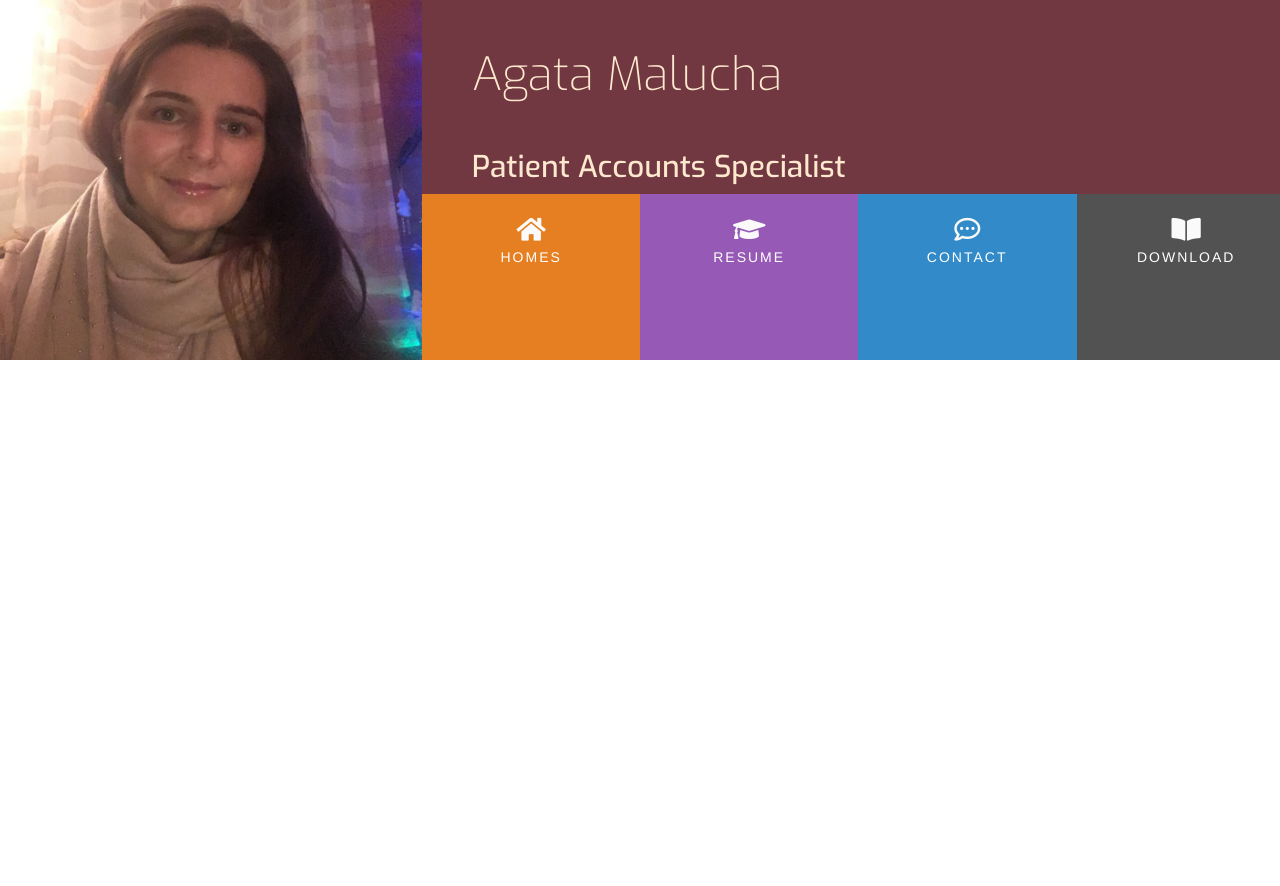
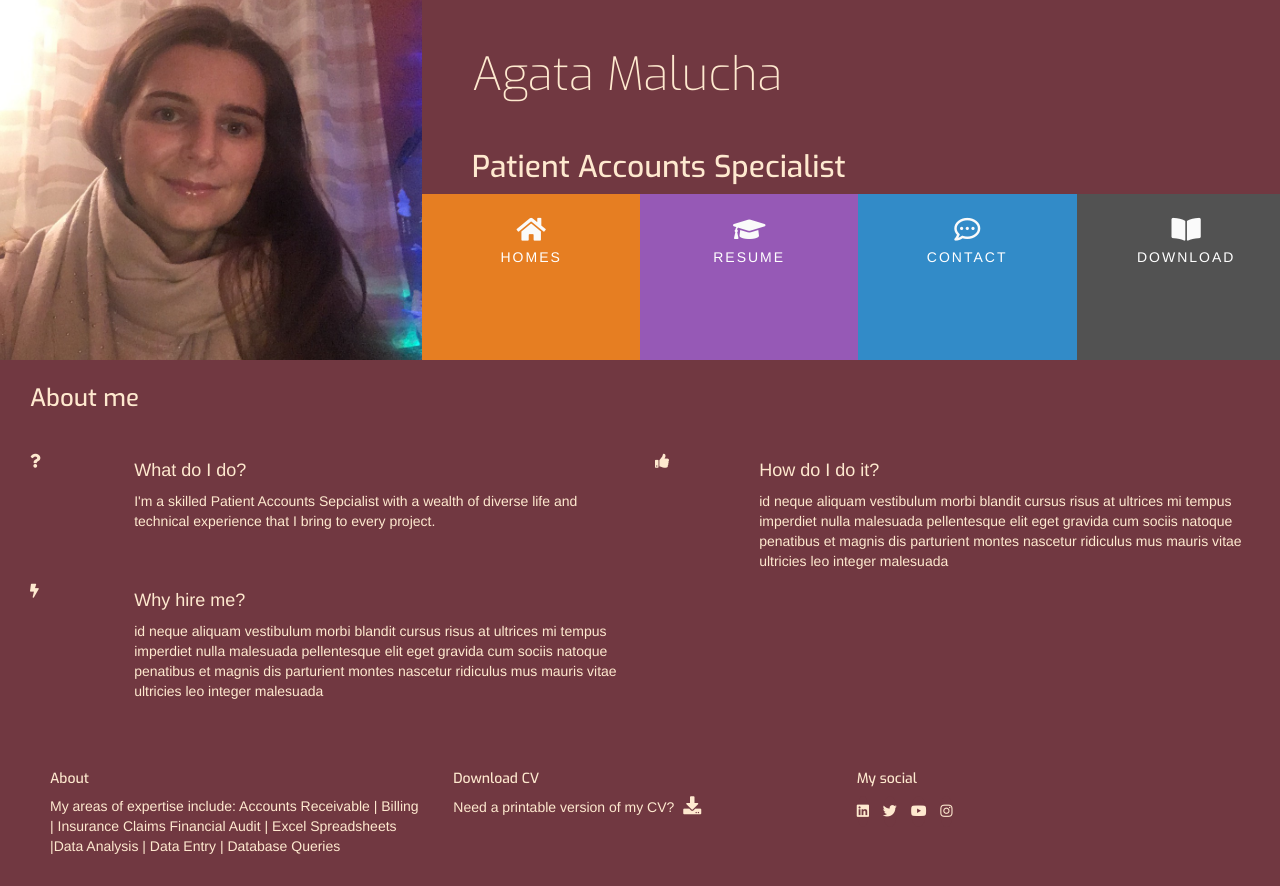
Before and after one commit to agatamalucha/resume, a plain HTML site: page index.html in a window 1280 px wide. Before the commit the page ends 800 px from the top, so only its background shows below. Drawn offline with nearby package versions, Linux system fonts and the light colour scheme.

Commit message:
Footer and Section

```diff
--- a/assets/css/styles.css
+++ b/assets/css/styles.css
@@ -8,6 +8,11 @@
 	background-color : #713841;
 	color: #fee9cf;
 
+}
+
+.bg-color-three-reasons {
+	background-color: #713841;
+	color:#fee9cf;
 }
 
 
@@ -116,6 +121,81 @@ header {
 }
 
 /*----------------hover.css*/
-.hvr-sweep-to-bottom {
+.hvr-sweep-to-bottom : before {
+	background:rgba(0, 0, 0, 0.2);
+	height:100%;
 
 }
+
+
+
+/* section*/
+.section-column{
+	padding:0 30px 30px;
+	float:none;
+	display:table-cell;
+}
+
+.row-table{
+	dispay:table;
+}
+
+.section-heading {
+	font-family:"exo", sans-serif;
+	font-weight: :300px;
+	margin-top: 25px;
+	margin-bottom: 40px;
+}
+
+/*footer*/
+
+h1, h2,h3,h4, 5=h5 {
+	margin: 0;
+}
+.uppercase { text transform: uppercase;
+  }
+.general-sub {
+	font-family: "exo", sans-serif;
+	font-weight: :300;
+	color: #fee9cf;
+}
+
+.inline-block: {
+	display:inline-block;
+}
+
+
+footer{
+	background-color: #713841;
+	color:#fee9cf;
+	min-height: 120px;
+	margin: 0;
+}
+
+footer .cv-pdf i {
+	color:#fee9cf;
+	text-align: center;
+	font-size: 18px;
+	padding-left: 5px;
+
+}
+
+.social-links{
+	padding-bottom: :15px;
+}
+.social-links li a i{
+	width: :32px;
+	height: :32px;
+	padding: 12px 0;
+	border-radius: 50%;
+	font-size: normal;
+	line-height: 7px;
+	text-align: center;
+	color:#fee9cf;
+	background-color: #713841;
+
+
+}
+#footer-details {
+	margin: 20px;
+}
--- a/index.html
+++ b/index.html
@@ -3,64 +3,122 @@
 
 <head>
     <link rel="stylesheet" href="https://maxcdn.bootstrapcdn.com/bootstrap/3.3.7/css/bootstrap.min.css" integrity="sha384-BVYiiSIFeK1dGmJRAkycuHAHRg32OmUcww7on3RYdg4Va+PmSTsz/K68vbdEjh4u" crossorigin="anonymous">
-
     <link rel="stylesheet" href="https://use.fontawesome.com/releases/v5.6.3/css/all.css" integrity="sha384-UHRtZLI+pbxtHCWp1t77Bi1L4ZtiqrqD80Kn4Z8NTSRyMA2Fd33n5dQ8lWUE00s/" crossorigin="anonymous">
-
     <link rel="stylesheet" href="https://cdnjs.cloudflare.com/ajax/libs/hover.css/2.1.1/css/hover-min.css" type="text/css">
-
-    <link rel="stylesheet" href="assets/css/styles.css" type="text/css" >
-
-
+    <link rel="stylesheet" href="assets/css/styles.css" type="text/css">
 </head>
 
 <body>
-    <header >
+    <header>
         <div class="row">
             <a href="index.html">
 
                 <div class="col-md-4 logo"></div>
             </a>
-
             <div class="col-md-8">
-
                 <div class="row bg-color-name-title">
-                <div class ="heading">
+                    <div class="heading">
                         <h1 class="name"> Agata Malucha </h1>
                         <h2 class="title"> Patient Accounts Specialist  </h2>
                     </div>
                 </div>
-
-                    <div class= "row">
-                        <ul  id="nav" class="list-inline clearfix">
-
+                <div class="row">
+                    <ul id="nav" class="list-inline clearfix">
                         <li class="col-xs-6 col-sm-3 ui-menu-color-home menuitem">
                             <a href="#"  class="hvr-sweep-to-bottom"> <i class="fa fa-home" aria-hidden="true">    </i> <span> Homes </span> </a>
                         </li>
-
                         <li class="col-xs-6 col-sm-3 ui-menu-color-resume menuitem">
                             <a href="#" class="hvr-sweep-to-bottom"> <i class="fa fa-graduation-cap" aria-hidden="true">    </i> <span> Resume </span> </a>
                         </li>
-
                         <li class="col-xs-6 col-sm-3 ui-menu-color-contact menuitem">
-                            <a href="#" class="hvr-sweep-to-bottom"> <i class="far fa-comment-dots aria-hidden="true">    </i> <span> Contact </span> </a>
+                            <a href="#" class="hvr-sweep-to-bottom"> <i class="far fa-comment-dots" aria-hidden="true">    </i> <span> Contact </span> </a>
                         </li>
-
                         <li class="col-xs-6 col-sm-3 ui-menu-color-download menuitem">
                             <a href="#" class="hvr-sweep-to-bottom"> <i class="fas fa-book-open" aria-hidden="true">    </i> <span> Download </span> </a>
                         </li>
-
-
                     </ul>
                 </div>
             </div>
-
         </div>
     </header>
-    <section>
+    <section class="container-fluid">
+        <div class="row row-table">
+            <div class="col-xs-12 col-sm-12 col-md-8 bg-color-three-reasons section-column">
+                <div class="row">
+                    <div class="col-md-12">
+                        <h3 class= "section-heading uppercase"> About me </h3>
+                    </div>
+                </div>
+                <div class="row">
+                    <div class="col-xs-10 col-xs-offset-1 col-sm-offset-0 col-sm-4 col-md-6">
+                        <div class="row">
+                            <div class="col-xs-2 col-sm-2 col-md-2">
+                                <i class="three-reasons-icons fa fa-question" aria-hidden="true"></i>
+                            </div>
+                            <div class="col-xs-10 col-sm-10">
+                                <h4 class="three-reasons-heading uppercase">What do I do?</h4>
+                                <p>
+                                    I'm a skilled Patient Accounts Sepcialist with a wealth of diverse
+                                    life and technical experience that I bring to every project.
+                                </p>
+                            </div>
+                        </div>
+                    </div>
+                    <div class="col-xs-10 col-xs-offset-1 col-sm-offset-0 col-sm-4 col-md-6">
+                        <div class="row">
+                            <div class="col-xs-2 col-sm-2 col-md-2">
+                                <i class="three-reasons-icons fa fa-thumbs-up" aria-hidden="true"></i>
+                            </div>
+                            <div class="col-xs-10 col-sm-10">
+                                <h4 class="three-reasons-heading uppercase">How do I do it?</h4>
+                                <p>
+                                    id neque aliquam vestibulum morbi blandit cursus risus at ultrices mi tempus imperdiet nulla malesuada pellentesque elit eget gravida cum sociis natoque penatibus et magnis dis parturient montes nascetur ridiculus mus mauris vitae ultricies leo integer malesuada
+                                </p>
+                            </div>
+                        </div>
+                    </div>
+                    <div class="col-xs-10 col-xs-offset-1 col-sm-offset-0 col-sm-4 col-md-6">
+                        <div class="row">
+                            <div class="col-xs-2 col-sm-2 col-md-2">
+                                <i class="three-reasons-icons fa fa-bolt" aria-hidden="true"></i>
+                            </div>
+                            <div class="col-xs-10 col-sm-10">
+                                <h4 class="three-reasons-heading uppercase">Why hire me?</h4>
+                                <p>
+                                    id neque aliquam vestibulum morbi blandit cursus risus at ultrices mi tempus imperdiet nulla malesuada pellentesque elit eget gravida cum sociis natoque penatibus et magnis dis parturient montes nascetur ridiculus mus mauris vitae ultricies leo integer malesuada
+                                </p>
+                            </div>
+                        </div>
+                    </div>
+                </div>
+            </div>
+        </div>
     </section>
-    <footer>
+    <footer class="container-fluid">
+        <div id="footer-details" class="row">
+            <div class="col-sm-4">
+                <h5 class="uppercase general-sub"> About </h5>
+                <p class="inline-block">
+                    My areas of expertise include: Accounts Receivable | Billing | Insurance Claims Financial Audit | Excel Spreadsheets |Data Analysis | Data Entry | Database Queries </p>
+            </div>
+            <div class="col-sm-4">
+                <h5 class="uppercase general-sub"> Download CV  </h5>
+                <p class="inline-block">
+                    Need a printable version of my CV?
+                    <a href="#" class="cv-pdf"> <i class="fa fa-download" aria-hidden ="true" ></i> </a>
+                </p>
+            </div>
+            <div class="col-sm-4">
+                <h5 class="uppercase general-sub"> My social </h5>
+                <ul class="list-inline social-links">
+                    <li> <a target="_blank" href="#" > <i class="fab fa-linkedin"> </i> </a> </li>
+                    <li> <a target="_blank" href="#" > <i class="fab fa-twitter"> </i> </a> </li>
+                    <li> <a target="_blank" href="#" > <i class="fab fa-youtube"> </i> </a> </li>
+                    <li> <a target="_blank" href="#" > <i class="fab fa-instagram"> </i> </a> </li>
+                </ul>
+            </div>
+        </div>
     </footer>
 </body>
 
-
 </html>
```
Lines whose indentation alone changed are shown as unchanged.
